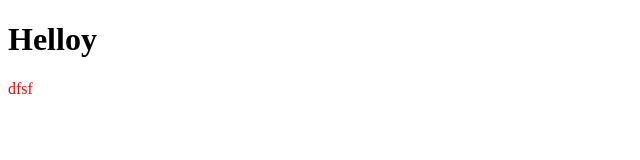
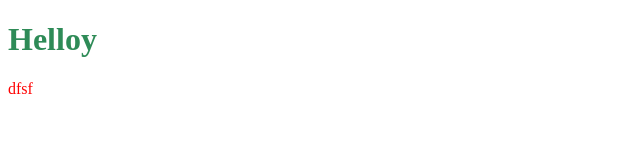
Before and after one commit to kastsiukovich/new-progect, a plain HTML site: page index.html in a window 1280 px wide. Shown: the full height of the page, 0-640 px from the left. Drawn offline with Linux system fonts and the light colour scheme.

Commit message:
start commit 2

```diff
--- a/style.css
+++ b/style.css
@@ -1,3 +1,6 @@
 p{
     color: red;
 }
+h1{
+    color: seagreen;
+}
```
